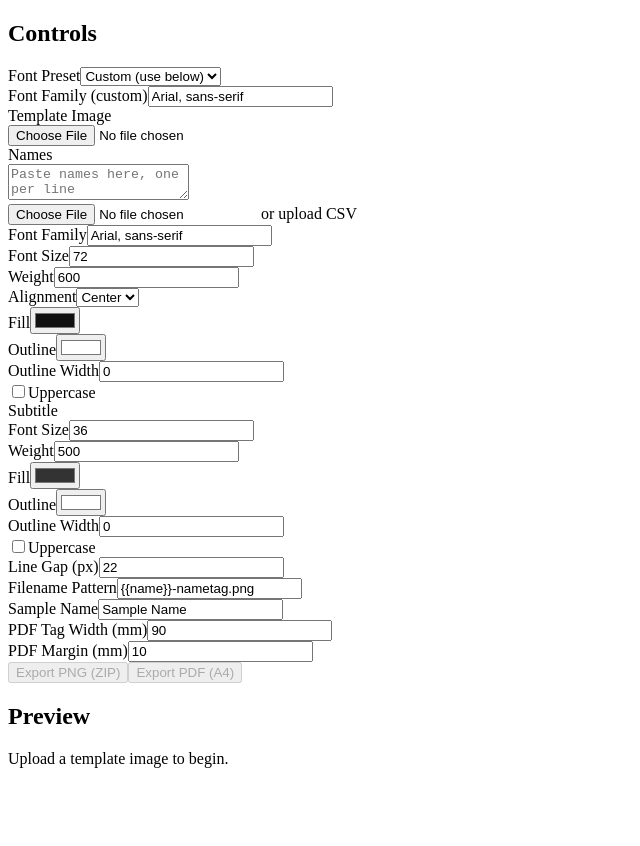
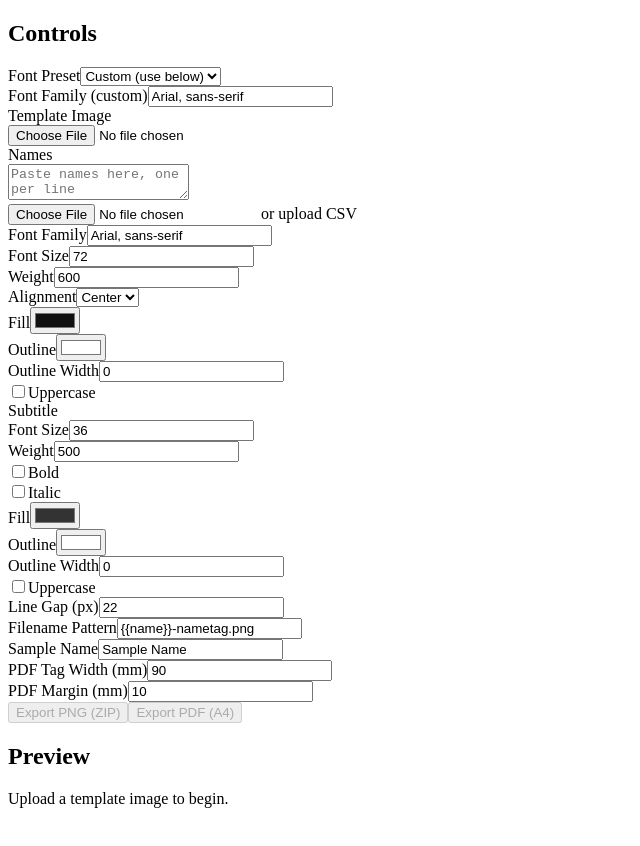
Before and after one commit to aliantod/name-tag-generator, a React (Vite) app in the folder name-tag-site/: page / in a window 1280 px wide. Shown: the top 846 px of the page, without its empty margins (0-640 px from the left). Built offline with nearby package versions, Linux system fonts and the light colour scheme; the HTML template or start-up script is replaced by a standard one.

Commit message:
feat(site): subtitle bold/italic controls; renderer fontStyle support; fonts presets

```diff
--- a/name-tag-site/src/App.jsx
+++ b/name-tag-site/src/App.jsx
@@ -15,6 +15,7 @@
   strokeWidth: 0,
   subFontSize: 36,
   subFontWeight: '500',
+  subItalic: false,
   subFill: '#333333',
   subStroke: '#ffffff',
   subStrokeWidth: 0,
@@ -127,6 +128,7 @@
         fontFamily: st.fontFamily,
         fontSizePx: st.subFontSize,
         fontWeight: st.subFontWeight,
+        fontStyle: st.subItalic ? 'italic' : 'normal',
         fill: st.subFill,
         stroke: st.subStroke,
         strokeWidth: st.subStrokeWidth,
@@ -192,6 +194,7 @@
           fontFamily: st.fontFamily,
           fontSizePx: st.subFontSize,
           fontWeight: st.subFontWeight,
+        fontStyle: st.subItalic ? 'italic' : 'normal',
           fill: st.subFill,
           stroke: st.subStroke,
           strokeWidth: st.subStrokeWidth,
@@ -247,6 +250,7 @@
           fontFamily: st.fontFamily,
           fontSizePx: st.subFontSize,
           fontWeight: st.subFontWeight,
+        fontStyle: st.subItalic ? 'italic' : 'normal',
           fill: st.subFill,
           stroke: st.subStroke,
           strokeWidth: st.subStrokeWidth,
@@ -397,6 +401,14 @@
               <label className="label">Weight</label>
               <input className="input" value={st.subFontWeight} onChange={(e) => setSt({ ...st, subFontWeight: e.target.value })} />
             </div>
+            <div className="flex items-center gap-2 mt-6">
+              <input id="subBold" type="checkbox" checked={String(st.subFontWeight) === '700'} onChange={(e) => setSt({ ...st, subFontWeight: e.target.checked ? '700' : '500' })} />
+              <label htmlFor="subBold" className="label">Bold</label>
+            </div>
+            <div className="flex items-center gap-2 mt-6">
+              <input id="subItalic" type="checkbox" checked={st.subItalic} onChange={(e) => setSt({ ...st, subItalic: e.target.checked })} />
+              <label htmlFor="subItalic" className="label">Italic</label>
+            </div>
             <div>
               <label className="label">Fill</label>
               <input type="color" className="input" value={st.subFill} onChange={(e) => setSt({ ...st, subFill: e.target.value })} />
--- a/name-tag-site/src/lib/export.ts
+++ b/name-tag-site/src/lib/export.ts
@@ -6,6 +6,7 @@
   fontFamily: string
   fontSizePx: number
   fontWeight: string | number
+  fontStyle?: 'normal' | 'italic' | 'oblique'
   fill: string
   stroke?: string
   strokeWidth?: number
@@ -13,7 +14,8 @@
 }
 
 function setFont(ctx: CanvasRenderingContext2D, style: TextStyle) {
-  ctx.font = `${style.fontWeight} ${style.fontSizePx}px ${style.fontFamily}`
+  const fontStyle = style.fontStyle || 'normal'
+  ctx.font = `${fontStyle} ${style.fontWeight} ${style.fontSizePx}px ${style.fontFamily}`
 }
 
 function measureMiddleHeight(ctx: CanvasRenderingContext2D, text: string) {
```
